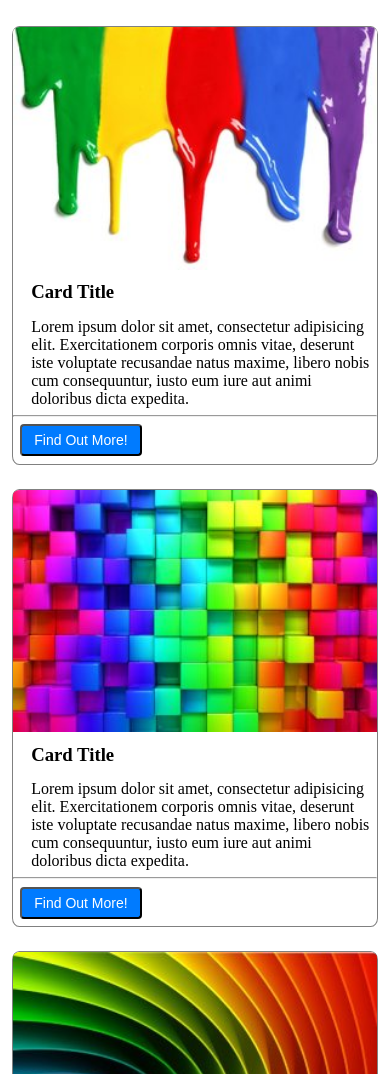
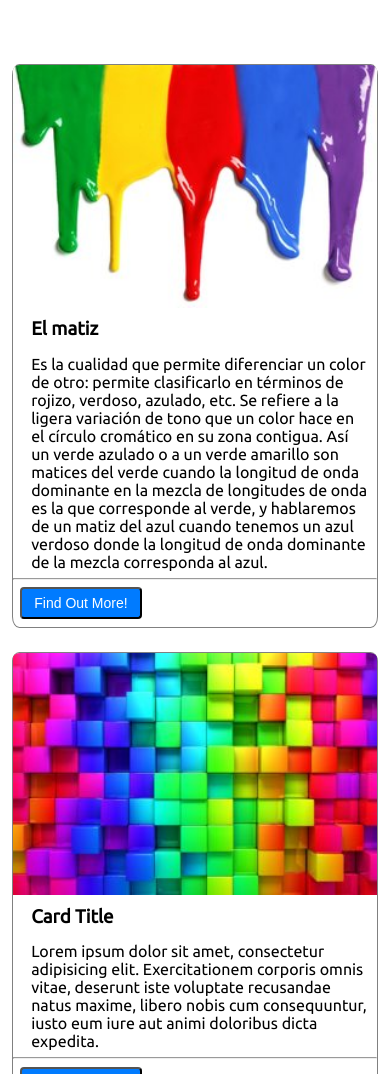
Before and after one commit to Pauliih/my_page_responsive, a plain HTML site: page index.html in a window 390 px wide. Shown: the part 958-2032 px from the top of the page. Drawn offline with Linux system fonts and the light colour scheme.

Commit message:
arreglos, font

```diff
--- a/assets/css/main.css
+++ b/assets/css/main.css
@@ -1,5 +1,6 @@
 body{
   text-align: center;
+  font-family: 'Ubuntu', sans-serif;
 }
 
 header{
--- a/assets/css/media.css
+++ b/assets/css/media.css
@@ -1,23 +1,25 @@
 @media (min-width: 200px) and (max-width: 534px){
-  [class*="col-"]{ /* para que las col ocupen el 100% del ancho y se agrupan hacia abajo */
+  [class*="col-"]{ /* para que las col ocupen el 100% del ancho y se agrupen hacia abajo */
     width: 100%;
   }
+
+  /* Quito la columna que lleva el menu horizontal */
 	.no-hamburguer{
 		display: none;
 	}
 
   .hamburger{
-    display: block;
+    display: block; /* Muestro la columna que lleva el menu hamburguesa */
     text-align: right;
     padding: 0;
     width: 50%!important;
     margin: -0.3px;
   }
 
- header label{
+  header label{
   text-align: right;
-  cursor: pointer;
-}
+  cursor: pointer; /* Hace que aparezca la manito cuando paso el cursor sobre la etiqueta que lleva al menu */
+  }
 
   .txt-title{
     text-align: left;
--- a/index.html
+++ b/index.html
@@ -9,6 +9,7 @@
   <link rel="stylesheet" href="assets/css/main.css">
   <link rel="stylesheet" href="assets/css/media.css">
   <link rel="stylesheet" href="assets/font-awesome-4.7.0/css/font-awesome.min.css">
+  <link href="https://fonts.googleapis.com/css?family=Roboto|Ubuntu" rel="stylesheet">
 </head>
 <body>
   <header>
@@ -67,8 +68,8 @@
       <div class="col-4 cards">
         <div class="border">
           <img class="image" src="assets/img/20170809153941-colores.jpeg" alt="">
-          <h3>Card Title</h3>
-          <p class="txt">Lorem ipsum dolor sit amet, consectetur adipisicing elit. Exercitationem corporis omnis vitae, deserunt iste voluptate recusandae natus maxime, libero nobis cum consequuntur, iusto eum iure aut animi doloribus dicta expedita.</p>  <hr>
+          <h3>El matiz</h3>
+          <p class="txt">Es la cualidad que permite diferenciar un color de otro: permite clasificarlo en términos de rojizo, verdoso, azulado, etc. Se refiere a la ligera variación de tono que un color hace en el círculo cromático en su zona contigua. Así un verde azulado o a un verde amarillo son matices del verde cuando la longitud de onda dominante en la mezcla de longitudes de onda es la que corresponde al verde, y hablaremos de un matiz del azul cuando tenemos un azul verdoso donde la longitud de onda dominante de la mezcla corresponda al azul.</p>  <hr>
           <input class="buttons" type="button" value="Find Out More!">
         </div>
       </div>
```
